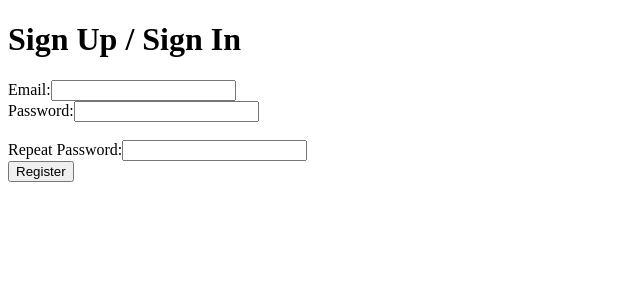
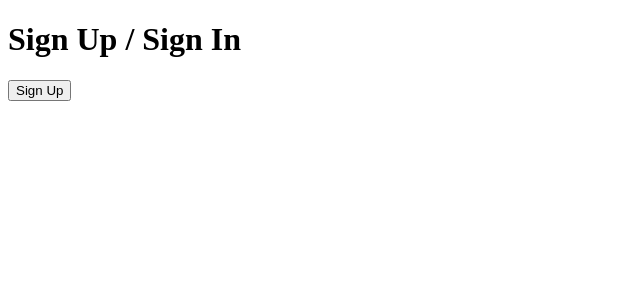
Before and after one commit to vombat007/djangoair-erp-system, a React app in the folder DjangoAir_ERP_system/frontend/: page / in a window 1280 px wide. Shown: the top 300 px of the page, without its empty margins (0-640 px from the left). Built offline with nearby package versions, Linux system fonts and the light colour scheme; the HTML template or start-up script is replaced by a standard one.

Commit message:
add bootstrap and change react registration

```diff
--- a/DjangoAir_ERP_system/frontend/package.json
+++ b/DjangoAir_ERP_system/frontend/package.json
@@ -20,5 +20,8 @@
     "react-dom": "^18.2.0",
     "webpack": "^5.87.0",
     "webpack-cli": "^5.1.4"
+  },
+  "dependencies": {
+    "bootstrap": "^5.3.0"
   }
 }
--- a/DjangoAir_ERP_system/frontend/src/App.js
+++ b/DjangoAir_ERP_system/frontend/src/App.js
@@ -1,93 +1,7 @@
-import React, {useState} from 'react';
+import React from 'react';
 import {createRoot} from 'react-dom/client';
-
-const App = () => {
-    const [email, setEmail] = useState('');
-    const [password1, setPassword1] = useState('');
-    const [password2, setPassword2] = useState('');
-    const [errors, setErrors] = useState({});
-
-    const handleChange = (e) => {
-        if (e.target.name === 'email') {
-            setEmail(e.target.value);
-        } else if (e.target.name === 'password1') {
-            setPassword1(e.target.value);
-        } else if (e.target.name === 'password2') {
-            setPassword2(e.target.value);
-        }
-    };
-
-    const handleSubmit = async (e) => {
-        e.preventDefault();
-        try {
-            const response = await fetch('/api/register/', {
-                method: 'POST',
-                headers: {
-                    'Content-Type': 'application/json',
-                },
-                body: JSON.stringify({email, password1, password2}),
-            });
-
-            if (response.ok) {
-                const data = await response.json();
-                console.log(data);
-                alert('User registered successfully.');
-            } else if (response.status === 400) {
-                const errorData = await response.json();
-                setErrors(errorData);
-            } else {
-                throw new Error('Registration failed.');
-            }
-        } catch (error) {
-            console.error('Error:', error);
-            // Handle any errors that occur during the request
-        }
-    };
-
-    return (
-        <div>
-            <h1>Sign Up / Sign In</h1>
-            <form onSubmit={handleSubmit}>
-                <label htmlFor="email">Email:</label>
-                <input
-                    type="email"
-                    id="email"
-                    name="email"
-                    value={email}
-                    onChange={handleChange}
-                    required
-                />
-                <br/>
-                {errors.email && <p>{errors.email}</p>} {/* Display email error message */}
-                <label htmlFor="password1">Password:</label>
-                <input
-                    type="password1"
-                    id="password1"
-                    name="password1"
-                    value={password1}
-                    onChange={handleChange}
-                    required
-                />
-                <br/>
-                <br/>
-                {errors.password1 && <p>{errors.password1}</p>} {/* Display password error message */}
-                <label htmlFor="password2">Repeat Password:</label>
-                <input
-                    type="password2"
-                    id="password2"
-                    name="password2"
-                    value={password2}
-                    onChange={handleChange}
-                    required
-                />
-                <br/>
-                {errors.password2 && <p>{errors.password2}</p>} {/* Display password error message */}
-                <button type="submit">Register</button>
-            </form>
-        </div>
-    );
-};
+import Registrate from './components/Registrate';
 
 const container = document.getElementById('app');
 const root = createRoot(container);
-root.render(<App/>);
+root.render(<Registrate/>);
--- /dev/null
+++ b/DjangoAir_ERP_system/frontend/src/components/Form.js
@@ -0,0 +1,48 @@
+import React from 'react';
+
+const Form = ({ email, password1, password2, errors, handleChange, handleSubmit }) => {
+    return (
+        <form onSubmit={handleSubmit}>
+            <label htmlFor="email">Email:</label>
+            <input
+                type="email"
+                id="email"
+                name="email"
+                value={email}
+                onChange={handleChange}
+                required
+            />
+            <br/>
+            {errors.email && <p>{errors.email}</p>}
+
+            <label htmlFor="password1">Password:</label>
+            <input
+                type="password"
+                id="password1"
+                name="password1"
+                value={password1}
+                onChange={handleChange}
+                required
+            />
+            <br/>
+            <br/>
+            {errors.password1 && <p>{errors.password1}</p>}
+
+            <label htmlFor="password2">Repeat Password:</label>
+            <input
+                type="password"
+                id="password2"
+                name="password2"
+                value={password2}
+                onChange={handleChange}
+                required
+            />
+            <br/>
+            {errors.password2 && <p>{errors.password2}</p>}
+
+            <button type="submit">Sing Up</button>
+        </form>
+    );
+};
+
+export default Form;
--- /dev/null
+++ b/DjangoAir_ERP_system/frontend/src/components/Registrate.js
@@ -0,0 +1,70 @@
+import React, {useState} from 'react';
+import Form from './Form';
+
+const Registrate = () => {
+    const [showForm, setShowForm] = useState(false);
+    const [email, setEmail] = useState('');
+    const [password1, setPassword1] = useState('');
+    const [password2, setPassword2] = useState('');
+    const [errors, setErrors] = useState({});
+
+    const handleChange = (e) => {
+        if (e.target.name === 'email') {
+            setEmail(e.target.value);
+        } else if (e.target.name === 'password1') {
+            setPassword1(e.target.value);
+        } else if (e.target.name === 'password2') {
+            setPassword2(e.target.value);
+        }
+    };
+
+    const handleSubmit = async (e) => {
+        e.preventDefault();
+        try {
+            const response = await fetch('/api/register/', {
+                method: 'POST',
+                headers: {
+                    'Content-Type': 'application/json',
+                },
+                body: JSON.stringify({email, password1, password2}),
+            });
+
+            if (response.ok) {
+                const data = await response.json();
+                console.log(data);
+                alert('User registered successfully.');
+            } else if (response.status === 400) {
+                const errorData = await response.json();
+                setErrors(errorData);
+            } else {
+                new Error('Registration failed.');
+            }
+        } catch (error) {
+            console.error('Error:', error);
+        }
+    };
+
+    const handleShowForm = () => {
+        setShowForm(true);
+    };
+
+    return (
+        <div>
+            <h1>Sign Up / Sign In</h1>
+            {showForm ? (
+                <Form
+                    email={email}
+                    password1={password1}
+                    password2={password2}
+                    errors={errors}
+                    handleChange={handleChange}
+                    handleSubmit={handleSubmit}
+                />
+            ) : (
+                <button onClick={handleShowForm}>Sign Up</button>
+            )}
+        </div>
+    );
+};
+
+export default Registrate;
--- a/DjangoAir_ERP_system/frontend/src/index.js
+++ b/DjangoAir_ERP_system/frontend/src/index.js
@@ -1 +1,2 @@
+import 'bootstrap';
 import App from "./App";
```
Also changed, not shown: 2 other files (tests, documents, lock files or other folders).
